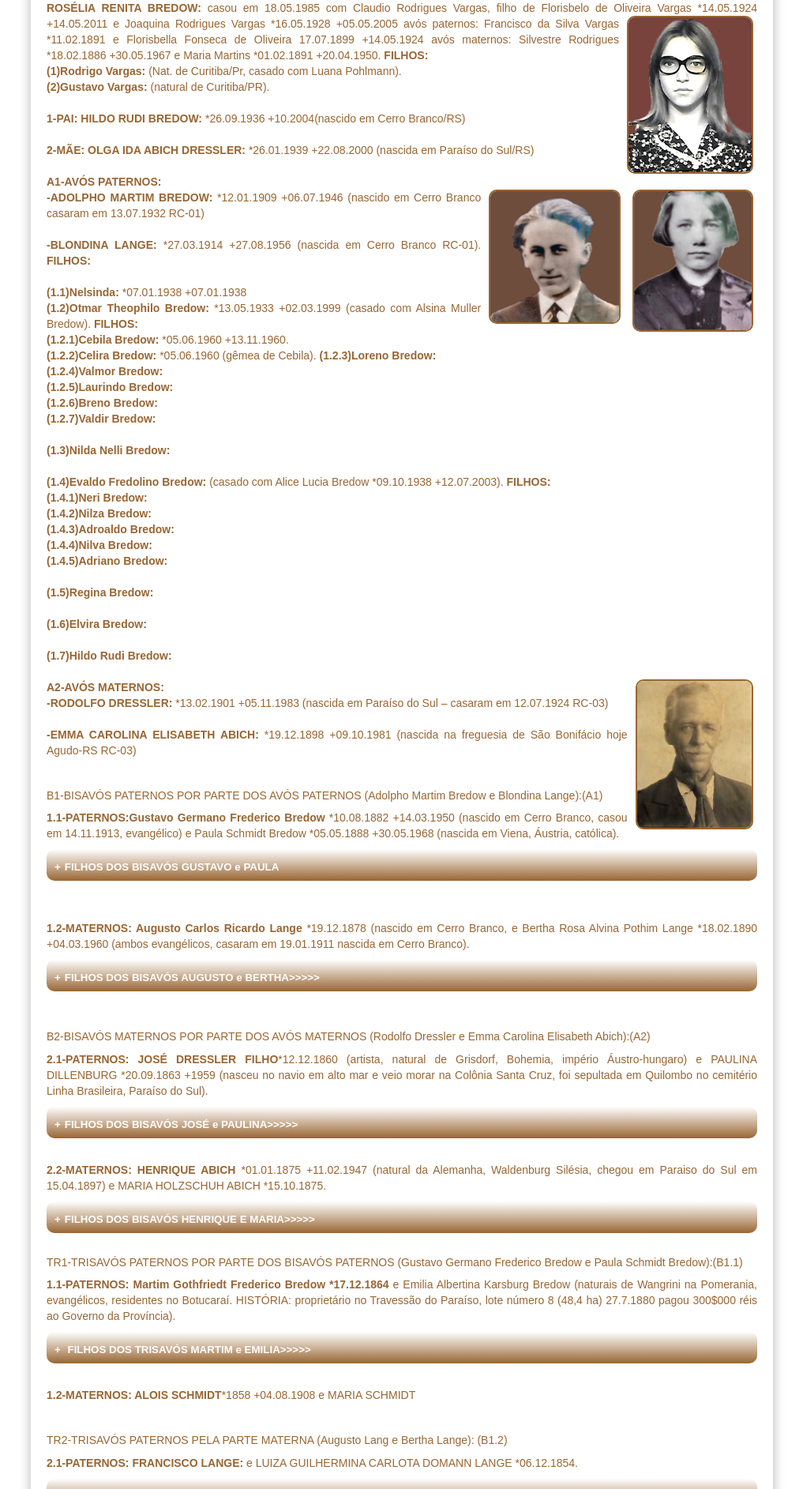
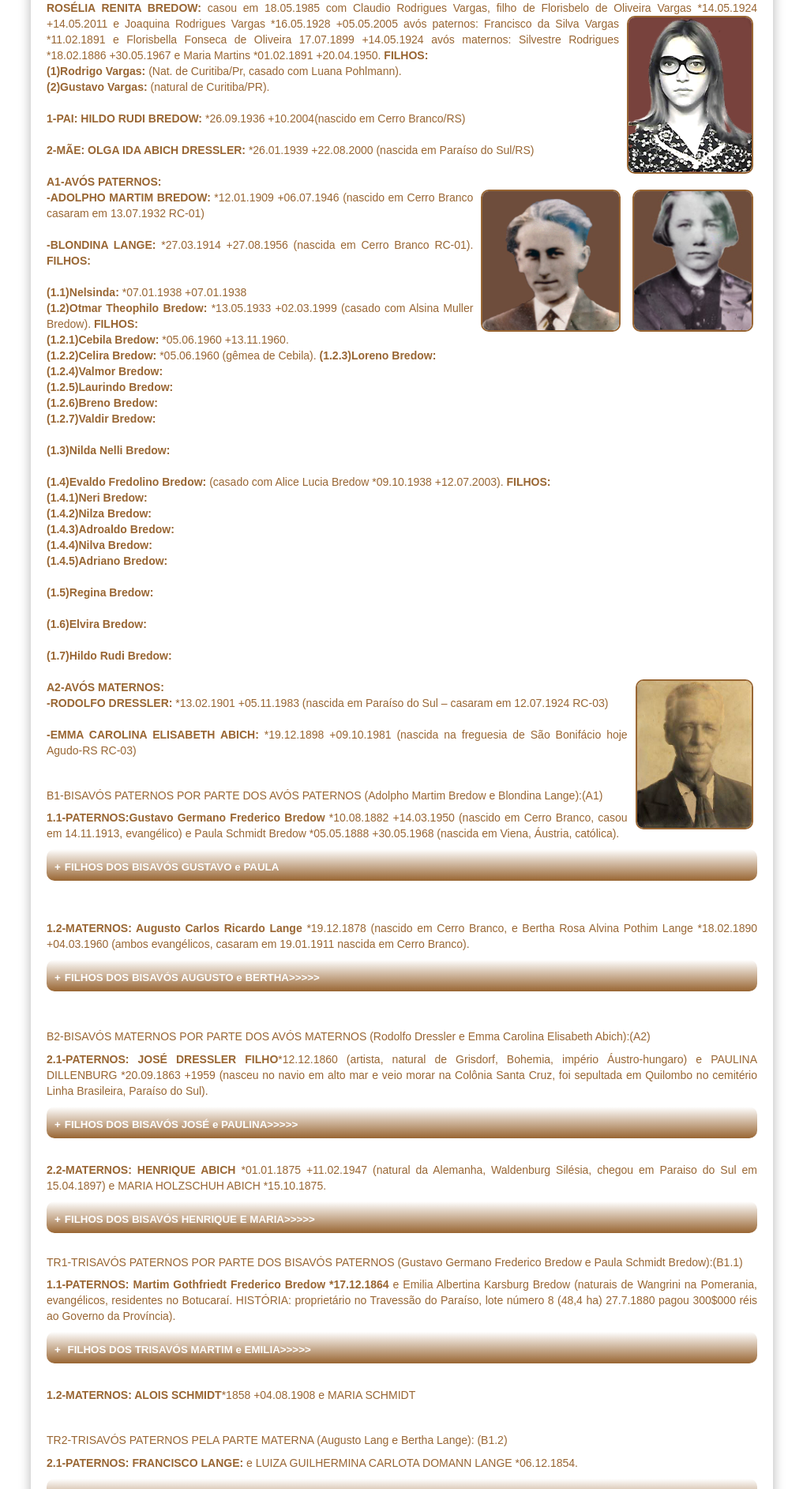
Before and after one commit to claudiovargas1955/claudiovargas1955.github.io, a Jekyll site: the page built from _pages/arvore-genealogica-de-roselia-renita-bredow.html, in a window 1280 px wide. Shown: the part 1022-2907 px from the top of the page at 79% size, without its empty margins (131-1148 px from the left). Built offline with Jekyll 4.4.1, drawn with Linux system fonts in a browser that asks for light colours; some web fonts are replaced.

Commit message:
Update arvore-genealogica-de-roselia-renita-bredow.html

```diff
--- a/_pages/arvore-genealogica-de-roselia-renita-bredow.html
+++ b/_pages/arvore-genealogica-de-roselia-renita-bredow.html
@@ -96,7 +96,7 @@
 <b>1-PAI: HILDO RUDI BREDOW:</b> *26.09.1936 +10.2004(nascido em Cerro Branco/RS)<br/><br/>
 <b>2-MÃE: OLGA IDA ABICH DRESSLER:</b> *26.01.1939 +22.08.2000 (nascida em Paraíso do Sul/RS)<br/><br/>
 <b>A1-AVÓS PATERNOS:</b><br/><img class="dir1" style="float:right"; src="/images/Blondina.jpg"; height="180px" :"width:"190px"; title="Blondina avó paterno";/>
-<img class="dir1" style="float:right"; src="/images/adolfo bredow.jpg"; height="170px" width:"180px"; title="Adolfo Bredow avô paterno";/>
+<img class="dir1" style="float:right"; src="/images/adolfo bredow.jpg"; height="180px" width:"180px"; title="Adolfo Bredow avô paterno";/>
 <b>-ADOLPHO MARTIM BREDOW: </b>*12.01.1909 +06.07.1946 (nascido em Cerro Branco casaram em 13.07.1932 RC-01)<br/><br/>
 <b>-BLONDINA LANGE: </b> *27.03.1914 +27.08.1956 (nascida em Cerro Branco RC-01). <b>FILHOS: </b><br/>
  <br>
```
